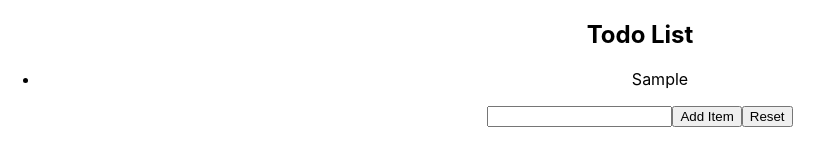
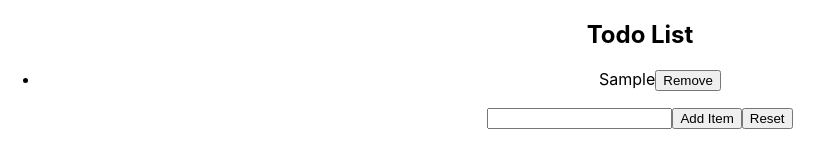
Before and after one commit to dinasaura/my-react-app, a React (Create React App) app: page / in a window 1280 px wide. Both pictures are taken after typing "Sample" into the empty fields and a click on the button "Add Item". Shown: the top 160 px of the page, without its empty margins (0-833 px from the left). Built offline with nearby package versions, Linux system fonts and the light colour scheme.

Commit message:
added file

```diff
--- a/src/Todo/TodoList.js
+++ b/src/Todo/TodoList.js
@@ -4,23 +4,31 @@ function TodoList() {
   const [items, setItems] = useState([]);
   const [inputValue, setInputValue] = useState('');
 
-  const handleAddItem = () => {
+  const gestioneAddItem = () => {
     if (inputValue.trim() !== '') {
       setItems([...items, inputValue]);
       setInputValue('');
     }
   };
 
-  const handleReset = () => {
+  const gestioneReset = () => {
     setItems([]);
   };
+
+  const removeItem = (index) => {
+    const aggItems = items.filter((_, i) =>  i !== index);
+    setItems(aggItems);
+  }
 
   return (
     <div>
       <h2>Todo List</h2>
       <ul>
         {items.map((item, index) => (
-          <li key={index}>{item}</li>
+          <li key={index}>
+            {item}
+            <button onClick={() => removeItem(index)}>Remove</button>
+          </li>
         ))}
       </ul>
       <div>
@@ -29,8 +37,8 @@ function TodoList() {
           value={inputValue}
           onChange={(e) => setInputValue(e.target.value)}
         />
-        <button onClick={handleAddItem}>Add Item</button>
-        <button onClick={handleReset}>Reset</button>
+        <button onClick={gestioneAddItem}>Add Item</button>
+        <button onClick={gestioneReset}>Reset</button>
       </div>
     </div>
   );
```
